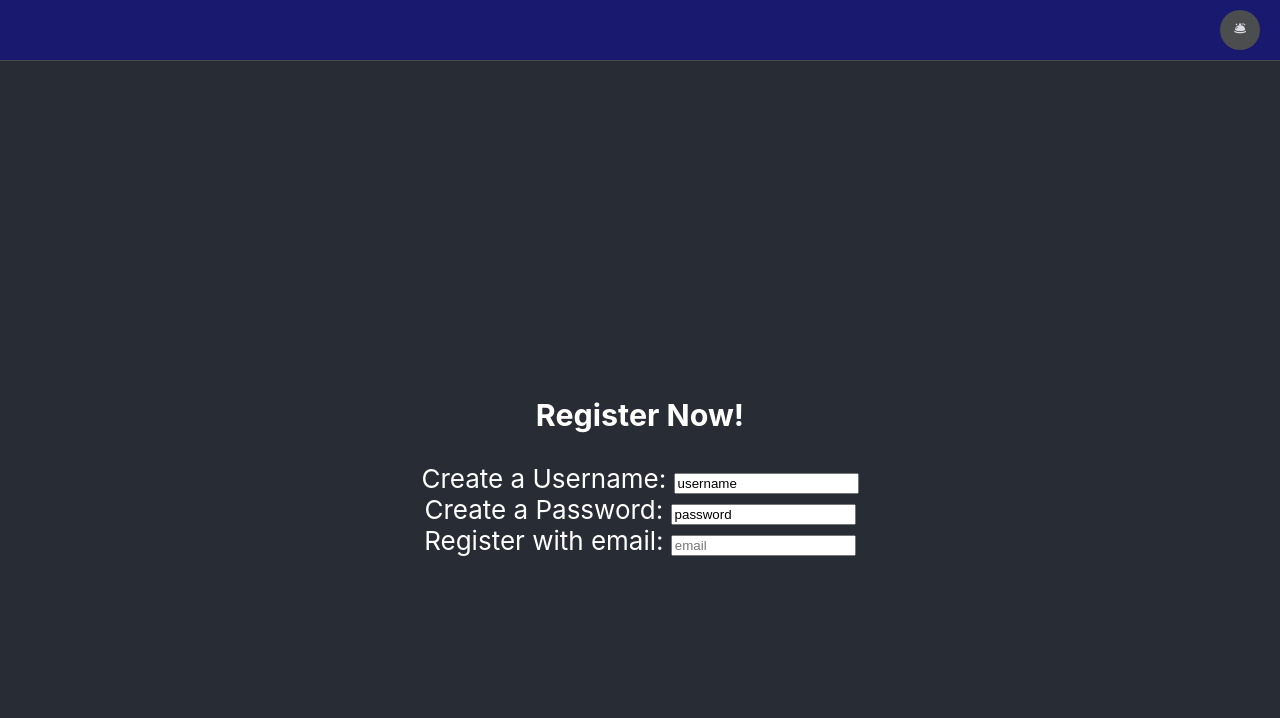
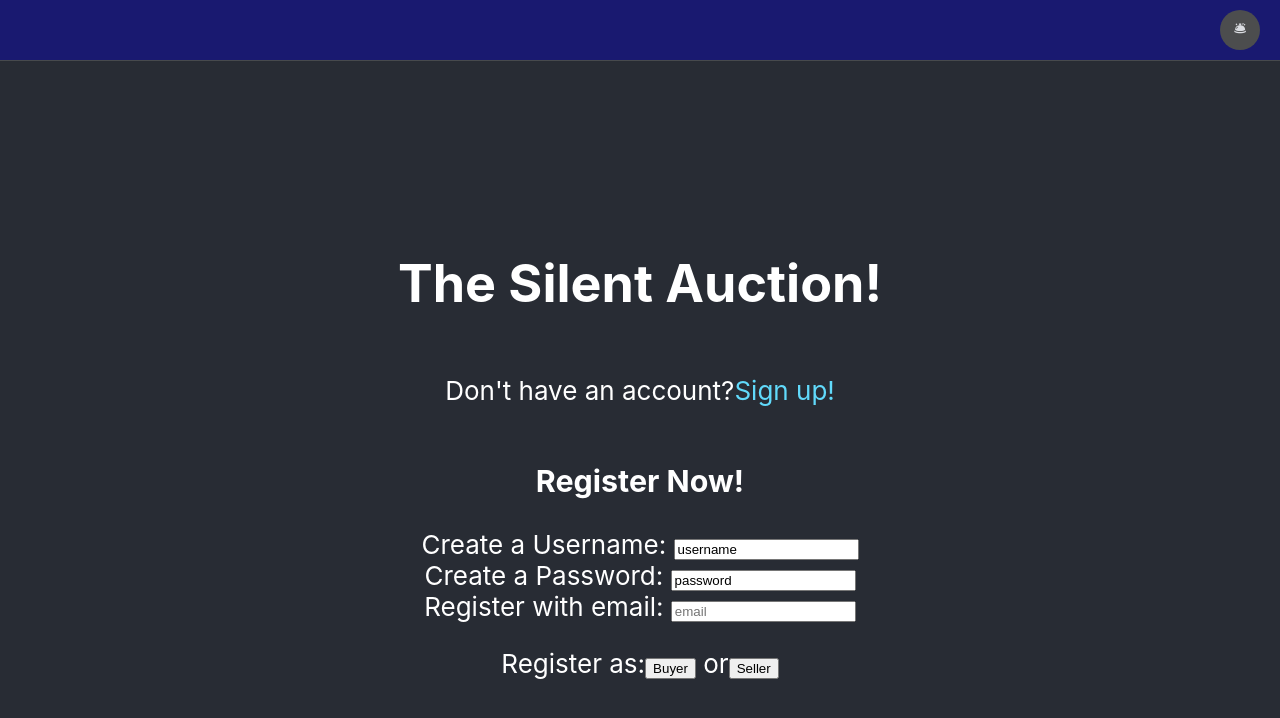
Before and after one commit to MMGroesbeck/silent-auction-front-end, a React (Create React App) app in the folder silent-auction/: page / in a window 1280 px wide. Shown: the top 718 px of the page. Built offline with nearby package versions, Linux system fonts and the light colour scheme.

Commit message:
changes to Register.js

```diff
--- a/silent-auction/src/App.js
+++ b/silent-auction/src/App.js
@@ -20,10 +20,10 @@ function App() {
          </NavItem>
         </Navigation>
       <header className="App-header">
-        {/* <h1>
+        <h1>
           The Silent Auction!
-        </h1> */}
-        {/* <p>Don't have an account?
+        </h1>
+        <p>Don't have an account?
         <a
           className="App-link"
           href="https://reactjs.org"
@@ -32,7 +32,7 @@ function App() {
         >
             Sign up!
         </a>
-        </p> */}
+        </p>
           <Register />
       </header>
     </div>
--- a/silent-auction/src/components/Register.js
+++ b/silent-auction/src/components/Register.js
@@ -50,6 +50,12 @@ const Register = () => {
             placeholder = "email"
             onchange = {changeHandler}
             />
+            <br></br>
+            <p>Register as:
+            <button> Buyer </button> or
+            <button> Seller </button>
+            </p>
+
         </form>
 </div>
     )
```
